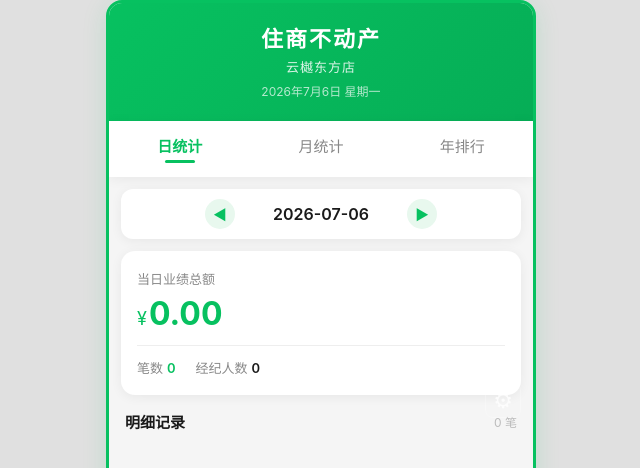
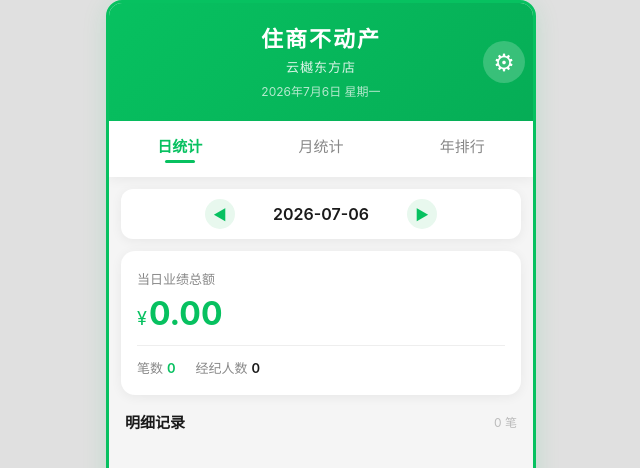
Before and after one commit to 313577242-hue/zs-performance, a plain HTML site: page index.html in a window 1280 px wide. Shown: the top 468 px of the page, without its empty margins (319-959 px from the left). Drawn offline with Linux system fonts and the light colour scheme.

Commit message:
修复齿轮图标位置

```diff
--- a/index.html
+++ b/index.html
@@ -43,9 +43,8 @@
   /* Header */
   .header {
     background: linear-gradient(135deg, var(--green), var(--green-dark));
-    color: #fff;
-    padding: 18px 20px 22px;
-    text-align: center;
+    color: #fff; padding: 18px 20px 22px;
+    text-align: center; position: relative;
   }
   .header h1 { font-size: 22px; font-weight: 700; letter-spacing: 2px; }
   .header .subtitle { font-size: 13px; opacity: 0.85; margin-top: 4px; letter-spacing: 1px; }
@@ -277,12 +276,12 @@
 
   /* Header backup button */
   .header-backup {
-    position: absolute; right: 12px; top: 50%; transform: translateY(-50%);
-    font-size: 22px; cursor: pointer; opacity: 0.8; width: 36px; height: 36px;
-    display: flex; align-items: center; justify-content: center; border-radius: 8px;
-    border: 1px solid rgba(255,255,255,0.3);
+    position: absolute; right: 8px; top: 50%; transform: translateY(-50%);
+    font-size: 24px; cursor: pointer; width: 42px; height: 42px;
+    display: flex; align-items: center; justify-content: center; border-radius: 50%;
+    background: rgba(255,255,255,0.2); color: #fff; z-index: 10;
   }
-  .header-backup:active { opacity: 0.5; }
+  .header-backup:active { background: rgba(255,255,255,0.35); }
 
   #importFile { display: none; }
 </style>
```
